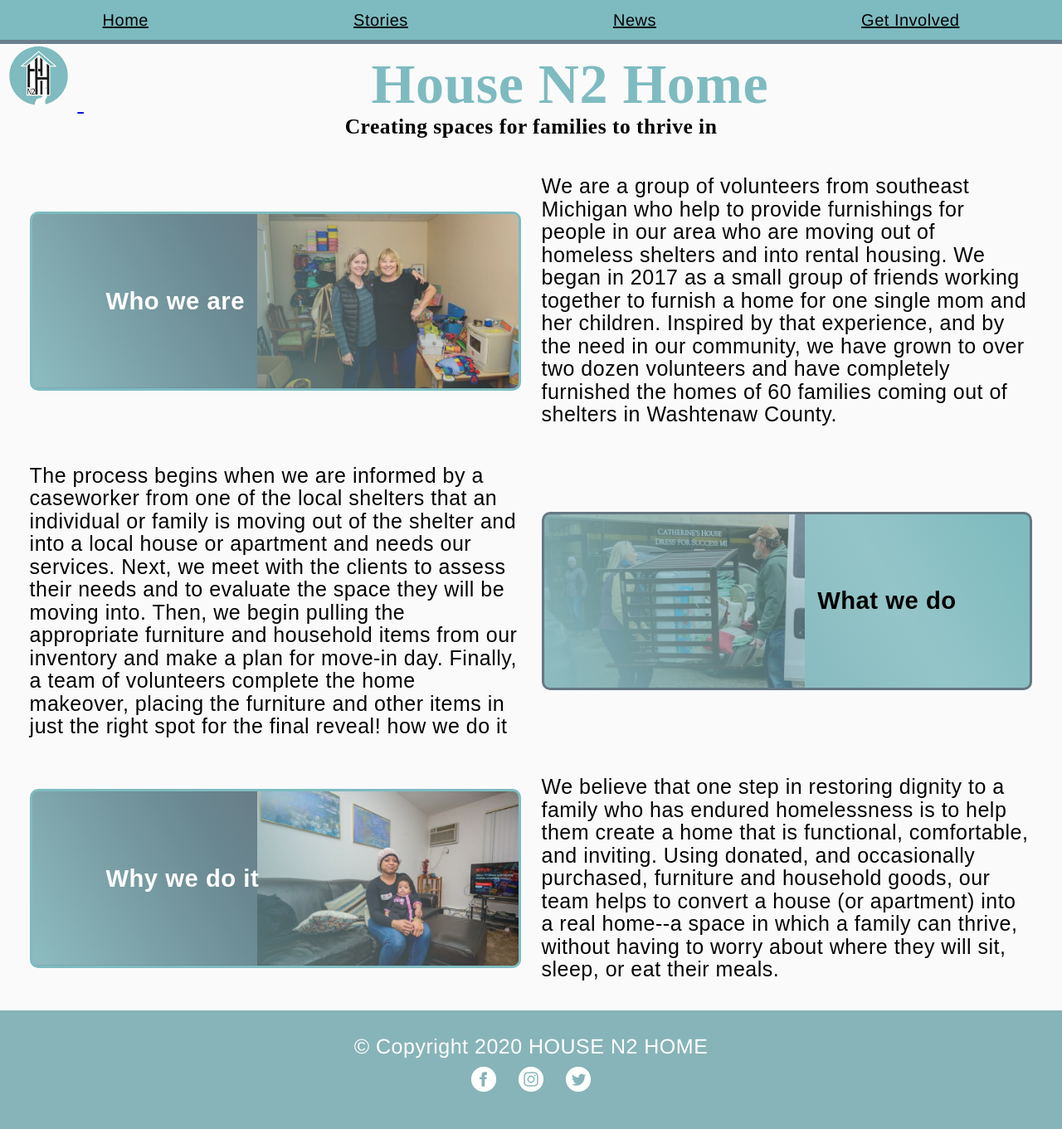
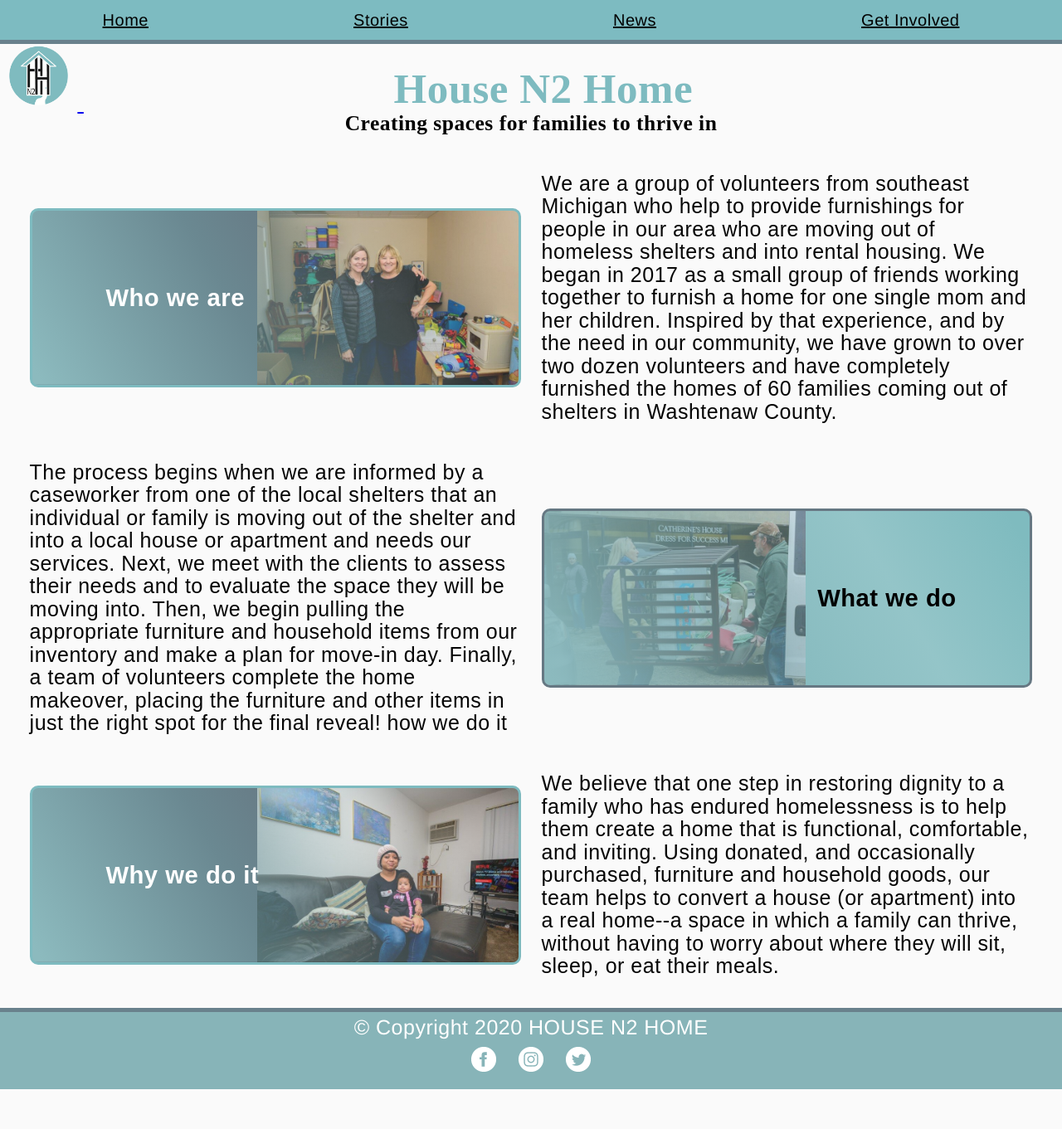
Before and after one commit to ColleenVanLent/hn2h, a Jekyll site: the page index.html, which Jekyll copies as it is, in a window 1280 px wide. Shown: the whole page at 83% size. Built offline with Jekyll 4.4.1, drawn with Linux system fonts in a browser that asks for light colours; some web fonts are replaced; after the commit the page ends 1313 px from its top, so only the background shows below that.

Commit message:
Updated css

```diff
--- a/css/main.css
+++ b/css/main.css
@@ -123,7 +123,7 @@ nav a:hover {
 
 
 .iconNav span {
-  background: var(--color-nav-link-active);
+  background: #3a4051;
   display: block;
   height: 2px;
   position: relative;
@@ -135,7 +135,7 @@ nav a:hover {
 
 .iconNav span:before,
 .iconNav span:after {
-  background: var(--color-nav-link-active);
+  background: #3a4051;
   content: "";
   display: block;
   height: 100%;
@@ -177,6 +177,7 @@ h1{
   font-family: 'Karnak';
   color:rgb(126,187,192);
   text-align: center;
+  font-size: 1.5em;
 }
 .headerTxt h2{
   font-family: 'Sofia';
@@ -193,19 +194,19 @@ h1{
 } */
 
 footer{
-  grid-template-columns: 1fr;
-  grid-template-rows: auto auto;
+  margin: 0 auto;
   background-color: #87b4b8;
+  border-top: 5px solid #69818c;
   font-size: 2em;
   color: #ffffff;
-  padding: 20px;
+  padding: 5px;
   position: relative;
   z-index: 10;
   display: grid;
   bottom: 0;
-  width: 100%;
+  width: 95%;
   text-align: center;
-  margin-top: 20px;
+  margin-top: 5px;
 }
 
 .sMedia img {
@@ -423,7 +424,7 @@ margin: 2% 2%;
     display: none;
   }
   h1{
-    width:90%;
+    width:85%;
   }
   nav,
   header #btnNav:checked ~ nav {
@@ -474,12 +475,10 @@ margin: 2% 2%;
   }
 
     footer{
-    grid-template-columns: 1fr;
-    grid-template-rows: auto auto;
+
     background-color: #87b4b8;
     font-size: 2em;
     color: #ffffff;
-    padding: 30px;
     position: relative;
     z-index: 10;
     display: grid;
```
